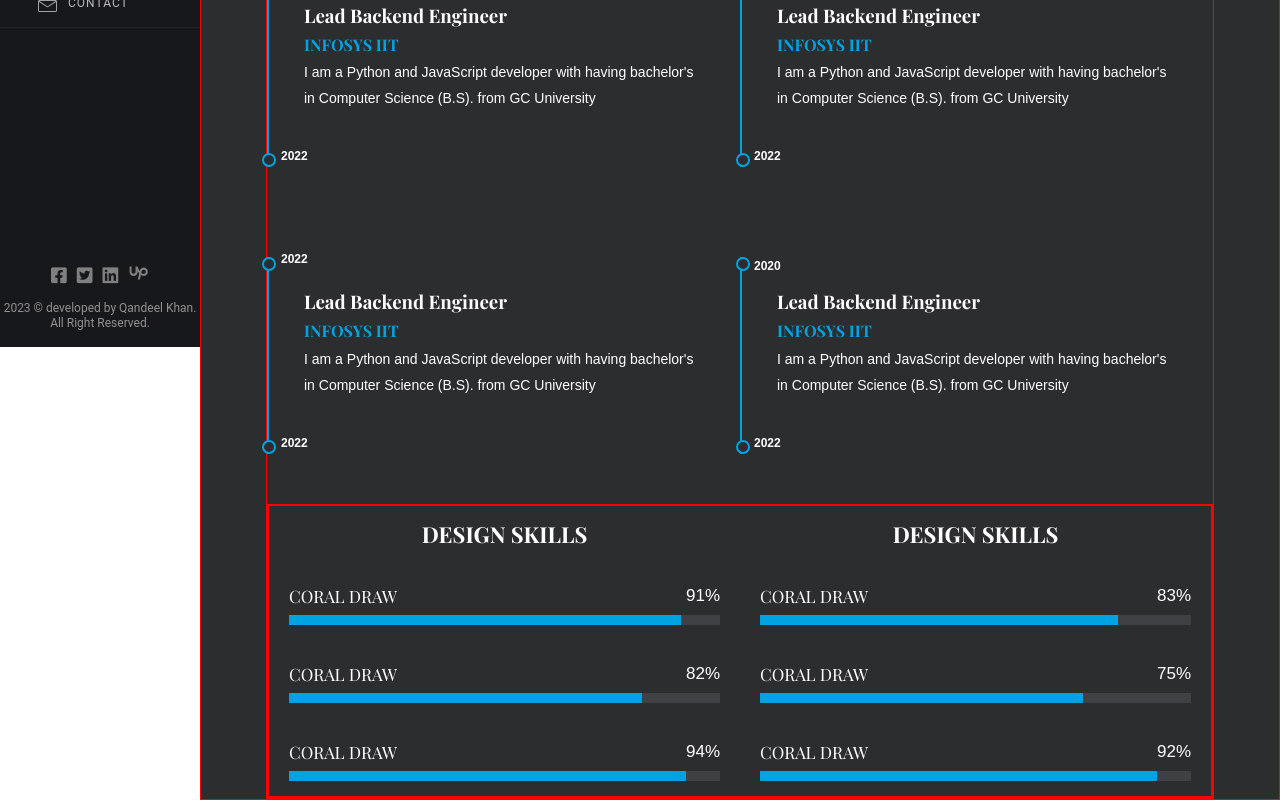
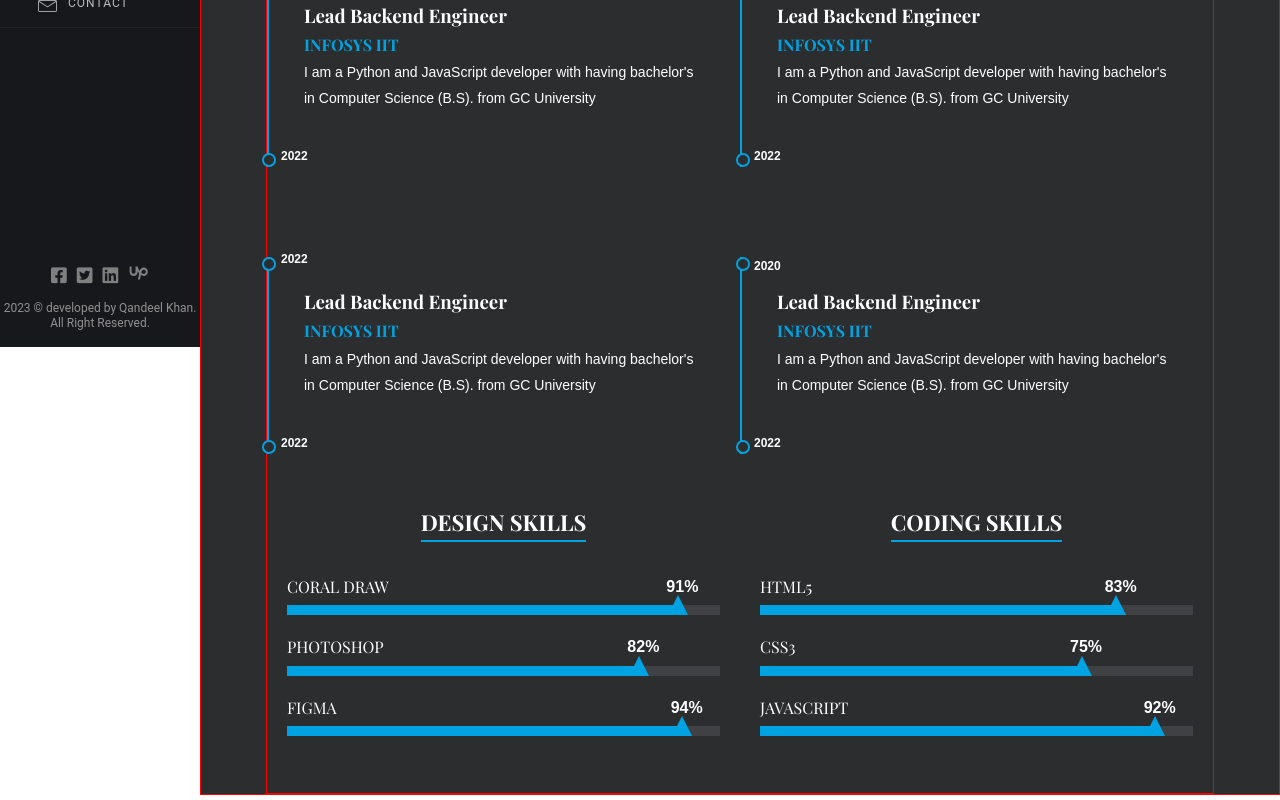
Before and after one commit to QandeelKhan/portfolio-client, a React (Create React App) app: page /resume in a window 1280 px wide. Shown: the part 453-1253 px from the top of the page. Built offline with nearby package versions, Linux system fonts and the light colour scheme.

Commit message:
auto commit by py script

```diff
--- a/src/components/SkillsResume.tsx
+++ b/src/components/SkillsResume.tsx
@@ -10,16 +10,16 @@ const SkillsResume = () => {
                         <div className="ist">
                             <div className="coral-draw">
                                 <span>CORAL DRAW</span>
-                                <span className="percentage">91%</span>
+                                <span className="percentage per-91">91%</span>
                             </div>
                             <div className="graph-div">
-                                <div className="fill"></div>
+                                <div className="fill fill-91"></div>
                             </div>
                         </div>
                         <div className="ist">
                             <div className="coral-draw">
-                                <span>CORAL DRAW</span>
-                                <span className="percentage">82%</span>
+                                <span>PHOTOSHOP</span>
+                                <span className="percentage per-82">82%</span>
                             </div>
                             <div className="graph-div">
                                 <div className="fill fill-82"></div>
@@ -27,8 +27,8 @@ const SkillsResume = () => {
                         </div>
                         <div className="ist">
                             <div className="coral-draw">
-                                <span>CORAL DRAW</span>
-                                <span className="percentage">94%</span>
+                                <span>FIGMA</span>
+                                <span className="percentage per-94">94%</span>
                             </div>
                             <div className="graph-div">
                                 <div className="fill fill-92"></div>
@@ -38,12 +38,14 @@ const SkillsResume = () => {
                 </div>
                 <div className="right-coding-area">
                     <div className="left-design-area">
-                        <span className="skills-heading">DESIGN SKILLS</span>
+                        <span className="skills-heading">CODING SKILLS</span>
                         <div className="design-skills">
                             <div className="ist">
                                 <div className="coral-draw">
-                                    <span>CORAL DRAW</span>
-                                    <span className="percentage">83%</span>
+                                    <span>HTML5</span>
+                                    <span className="percentage per-83">
+                                        83%
+                                    </span>
                                 </div>
                                 <div className="graph-div">
                                     <div className="fill fill-83"></div>
@@ -51,8 +53,10 @@ const SkillsResume = () => {
                             </div>
                             <div className="ist">
                                 <div className="coral-draw">
-                                    <span>CORAL DRAW</span>
-                                    <span className="percentage">75%</span>
+                                    <span>CSS3</span>
+                                    <span className="percentage per-75">
+                                        75%
+                                    </span>
                                 </div>
                                 <div className="graph-div">
                                     <div className="fill fill-75"></div>
@@ -60,8 +64,10 @@ const SkillsResume = () => {
                             </div>
                             <div className="ist">
                                 <div className="coral-draw">
-                                    <span>CORAL DRAW</span>
-                                    <span className="percentage">92%</span>
+                                    <span>JAVASCRIPT</span>
+                                    <span className="percentage per-92">
+                                        92%
+                                    </span>
                                 </div>
                                 <div className="graph-div">
                                     <div className="fill fill-92"></div>
--- a/src/components/resume.css
+++ b/src/components/resume.css
@@ -6,9 +6,9 @@
     align-items: center;
     width: 100%;
     height: auto;
-    border: 2px solid red;
+    /* border: 2px solid red; */
+    margin-bottom: 50px;
 }
-
 .left-design-area {
     display: flex;
     flex-direction: column;
@@ -17,7 +17,6 @@
     height: auto;
     margin: 0px 20px;
 }
-
 .design-skills {
     display: flex;
     flex-direction: column;
@@ -25,16 +24,14 @@
     width: 100%;
     height: auto;
 }
-
 .ist {
     display: flex;
     flex-direction: column;
     align-items: center;
     width: 100%;
     height: auto;
-    padding: 15px 0px;
+    padding: 7px 0px;
 }
-
 .coral-draw {
     display: flex;
     justify-content: space-between;
@@ -43,38 +40,47 @@
     height: auto;
     padding: 5px 0px;
 }
-
 .coral-draw span {
-    font-size: 17px;
+    font-size: 16px;
     color: white;
+    /* font-weight: bold; */
 }
-
 .percentage {
     font-family: Arial, Helvetica, sans-serif;
+    font-weight: bold;
 }
-
 .graph-div {
     width: 100%;
     height: 10px;
     background-color: #404144;
 }
-
 .fill {
+    background-color: #00a3e1;
+}
+.fill-91 {
     width: 91%;
     height: 10px;
-    background-color: #00a3e1;
+    position: relative;
 }
-
+.fill-91:after {
+    content: "";
+    position: absolute;
+    top: -10px;
+    opacity: 1;
+    right: -7px;
+    border-left: 10px solid transparent;
+    border-right: 10px solid transparent;
+    border-bottom: 20px solid #00a3e1;
+}
 .fill-82 {
     width: 82%;
     height: 10px;
-    background-color: #00a3e1;
+    position: relative;
 }
-
 .fill-92 {
     width: 92%;
     height: 10px;
-    background-color: #00a3e1;
+    position: relative;
 }
 
 .right-coding-area {
@@ -85,23 +91,93 @@
     height: auto;
     margin: 0px 20px;
 }
-
 .skills-heading {
     color: white;
     font-size: 22px;
+    border-bottom: 2px solid #00a3e1;
+    padding: 0px 0px;
+    margin-bottom: 20px;
 }
-
 .fill-83 {
     width: 83%;
+    position: relative;
     height: 10px;
 }
-
 .fill-75 {
     width: 75%;
     height: 10px;
+    position: relative;
 }
-
 .fill-92 {
     width: 92%;
+    position: relative;
     height: 10px;
 }
+.fill-82:after {
+    content: "";
+    position: absolute;
+    top: -10px;
+    opacity: 1;
+    right: -7px;
+    border-left: 10px solid transparent;
+    border-right: 10px solid transparent;
+    border-bottom: 20px solid #00a3e1;
+}
+.fill-94:after {
+    content: "";
+    position: absolute;
+    top: -10px;
+    opacity: 1;
+    right: -7px;
+    border-left: 10px solid transparent;
+    border-right: 10px solid transparent;
+    border-bottom: 20px solid #00a3e1;
+}
+.fill-83:after {
+    content: "";
+    position: absolute;
+    top: -10px;
+    opacity: 1;
+    right: -7px;
+    border-left: 10px solid transparent;
+    border-right: 10px solid transparent;
+    border-bottom: 20px solid #00a3e1;
+}
+.fill-75:after {
+    content: "";
+    position: absolute;
+    top: -10px;
+    opacity: 1;
+    right: -7px;
+    border-left: 10px solid transparent;
+    border-right: 10px solid transparent;
+    border-bottom: 20px solid #00a3e1;
+}
+.fill-92:after {
+    content: "";
+    position: absolute;
+    top: -10px;
+    opacity: 1;
+    right: -7px;
+    border-left: 10px solid transparent;
+    border-right: 10px solid transparent;
+    border-bottom: 20px solid #00a3e1;
+}
+.per-91 {
+    margin-right: 5%;
+}
+.per-82 {
+    margin-right: 14%;
+}
+.per-94 {
+    margin-right: 4%;
+}
+.per-83 {
+    margin-right: 13%;
+}
+.per-75 {
+    margin-right: 21%;
+}
+.per-92 {
+    margin-right: 4%;
+}
```
